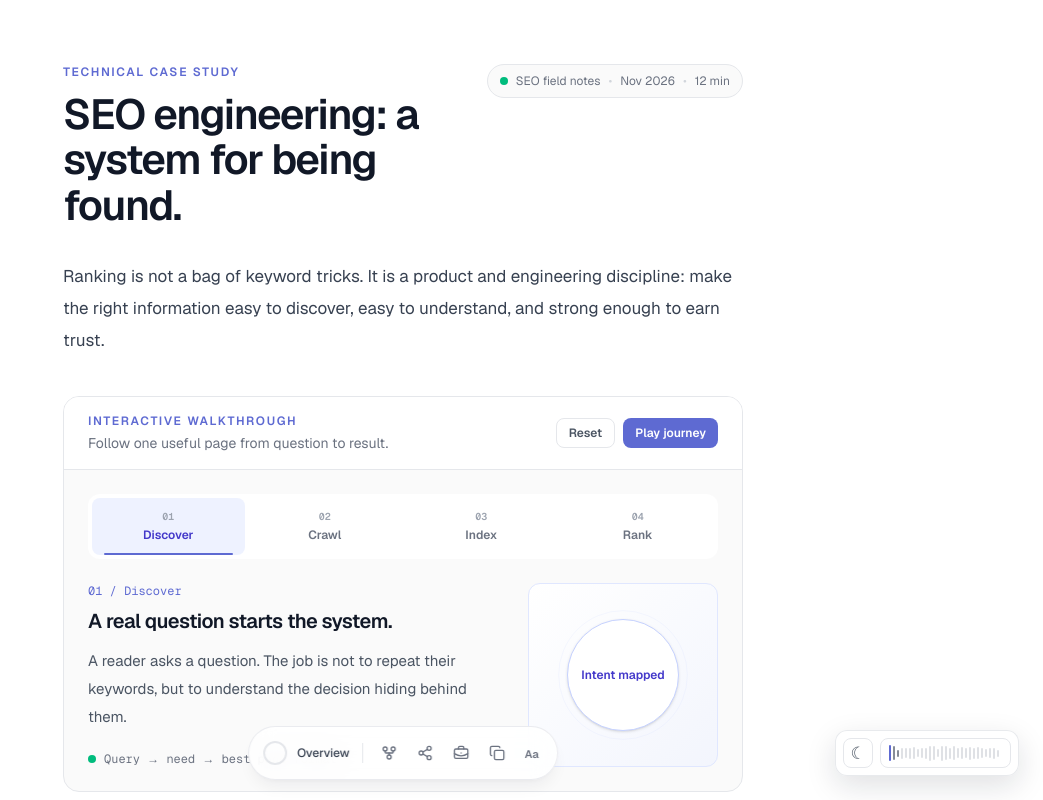
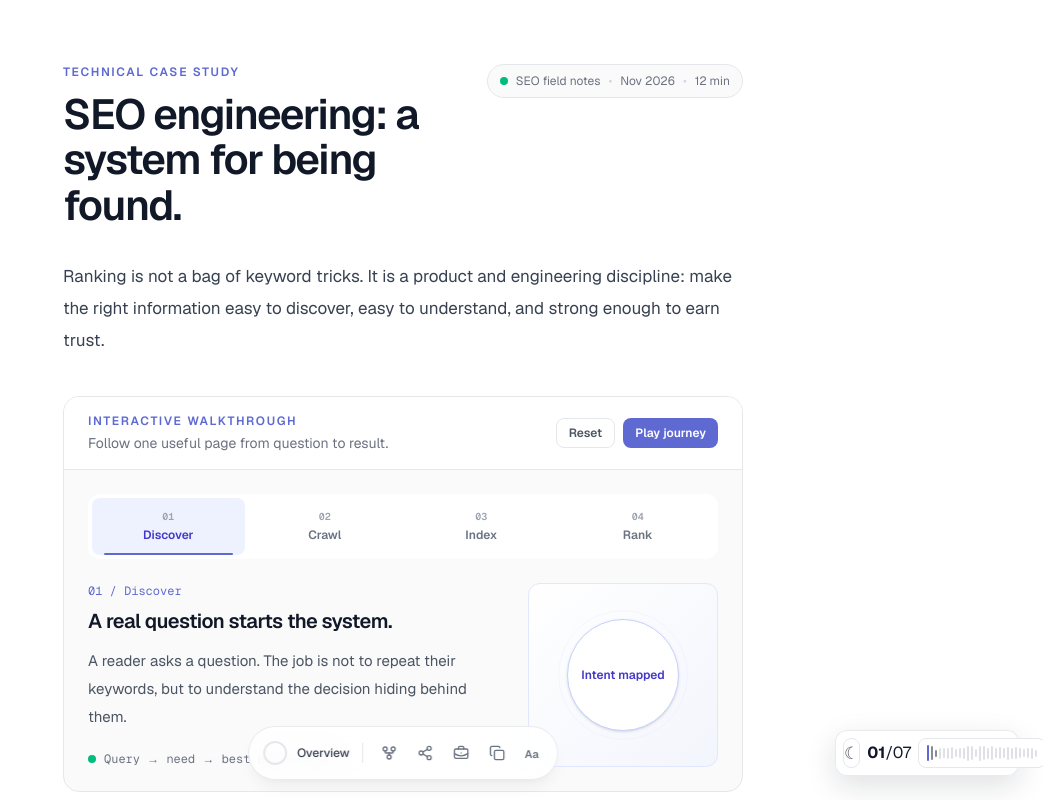
Before and after one commit to sudoKrishna/krishna, a Next.js app: page /blog/seo-engineering in a window 1280 px wide. Shown: the top 800 px of the page, without its empty margins (237-1280 px from the left). Built offline with nearby package versions, Linux system fonts and the light colour scheme.

Commit message:
style: match compact lower-right article controls

```diff
--- a/app/blog/seo-engineering/_components/ReadingControls.tsx
+++ b/app/blog/seo-engineering/_components/ReadingControls.tsx
@@ -34,6 +34,7 @@ export function ReadingControls({ toc, active, theme, onThemeChange }: { toc: To
     <button type="button" className={styles.themeButton} onClick={onThemeChange} aria-label={theme === "light" ? "Switch to dark theme" : "Switch to light theme"} title="Toggle theme">
       {theme === "light" ? <span aria-hidden="true">☾</span> : <span aria-hidden="true">☀</span>}
     </button>
+    <span className={styles.counter}><b>{String(index + 1).padStart(2, "0")}</b>/{String(toc.length).padStart(2, "0")}</span>
     <div ref={trackRef} className={styles.scrubber} role="slider" aria-label="Article section" aria-valuemin={1} aria-valuemax={toc.length} aria-valuenow={index + 1} tabIndex={0} onPointerDown={(event) => { event.currentTarget.setPointerCapture(event.pointerId); setFromClientX(event.clientX); }} onPointerMove={(event) => { if (event.buttons === 1) setFromClientX(event.clientX); }} onKeyDown={(event) => { if (event.key === "ArrowRight") goTo(index + 1); if (event.key === "ArrowLeft") goTo(index - 1); }}>
       {ticks.map((height, tickIndex) => { const distance = Math.abs(tickIndex - activeTick); return <motion.span key={tickIndex} className={styles.tick} data-active={tickIndex === activeTick || undefined} data-near={(distance <= 2 && tickIndex !== activeTick) || undefined} animate={{ height: tickIndex === activeTick ? height + 9 : height, opacity: tickIndex === activeTick ? 1 : distance <= 2 ? .6 : .32 }} transition={{ type: "spring", stiffness: 420, damping: 32 }} />; })}
     </div>
```
